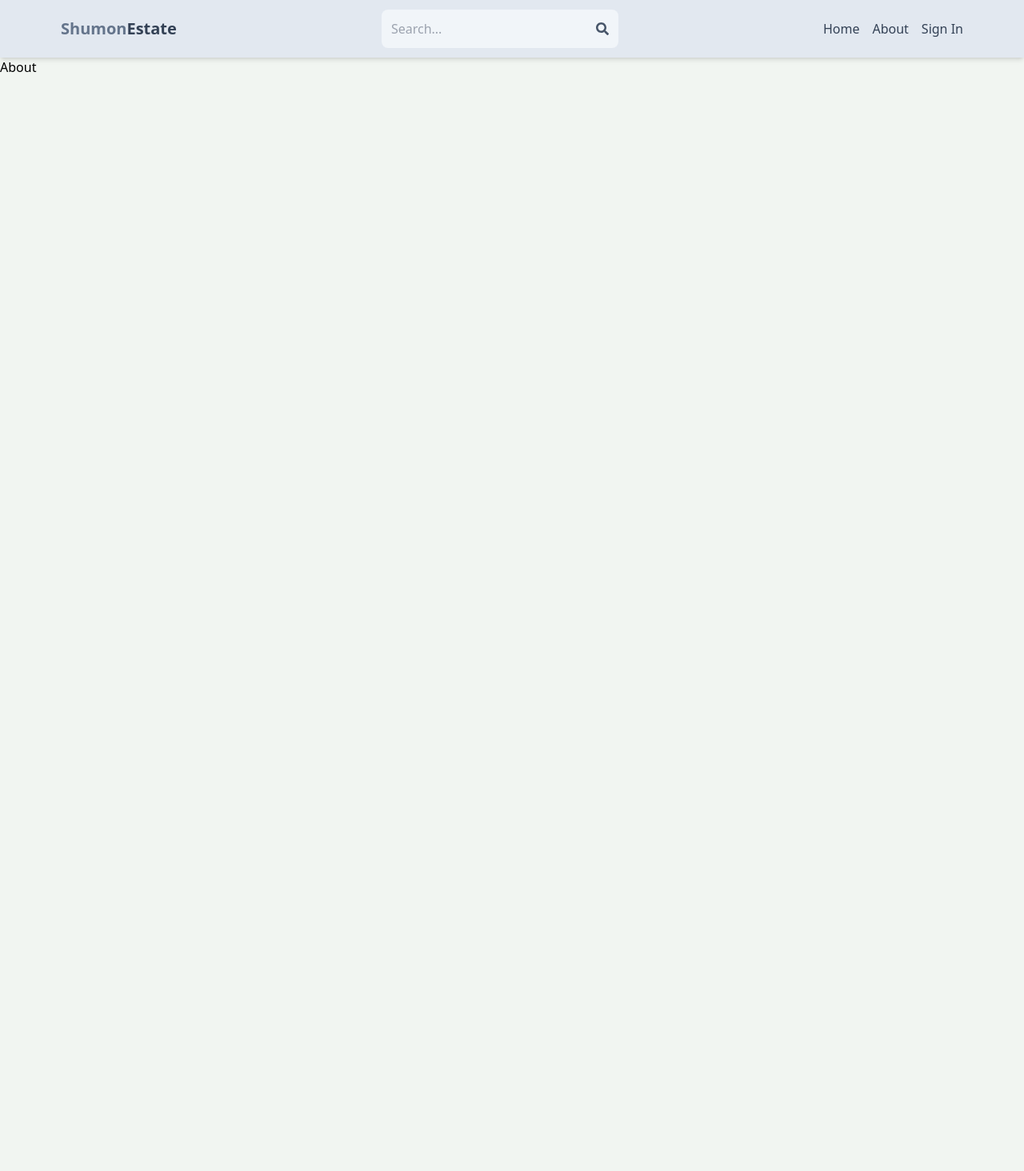
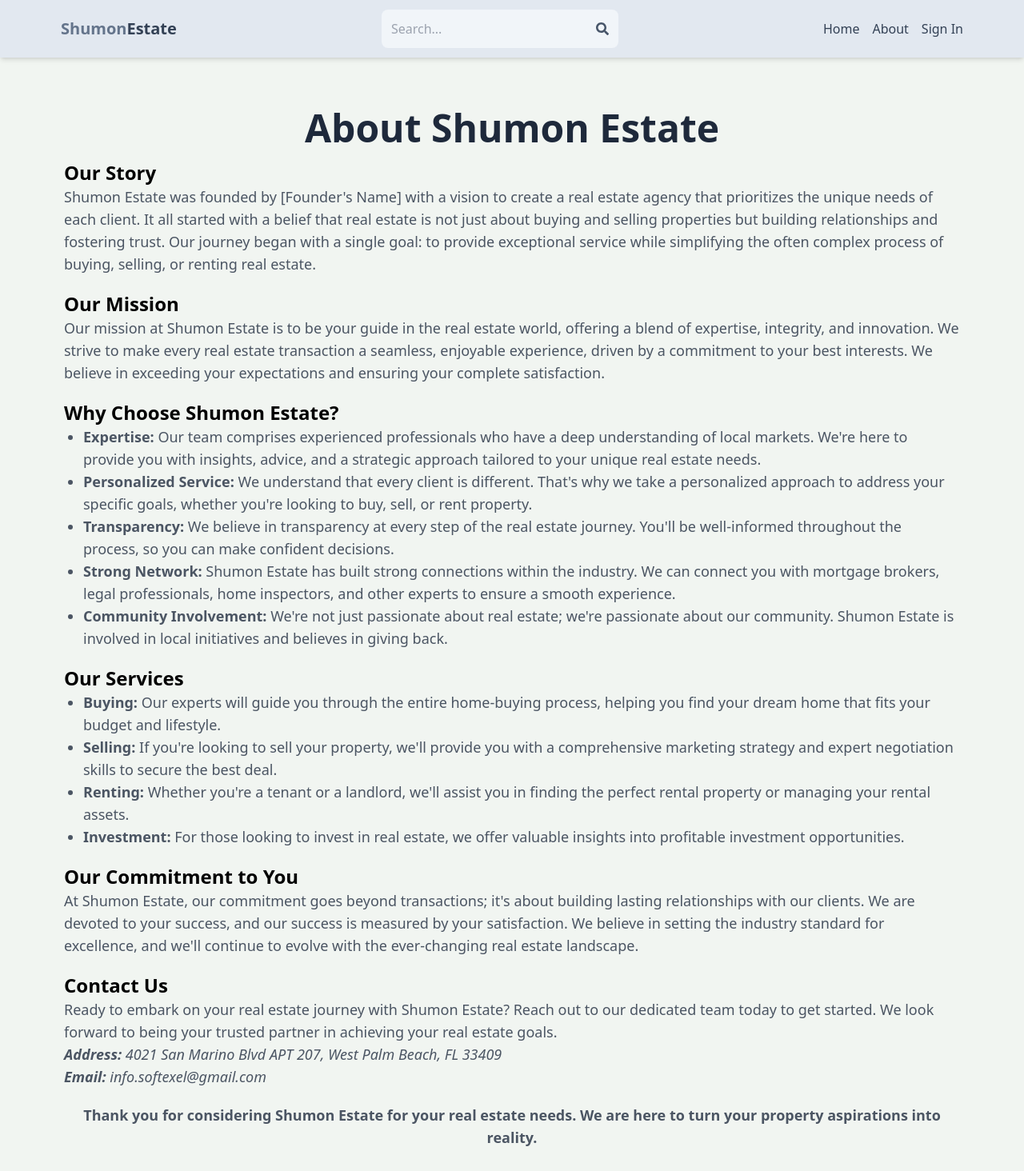
Before and after one commit to codewithshumon/mern-real-estate, a React (Vite) app in the folder client/: page /about in a window 1280 px wide. Shown: the whole page at 80% size. Before the commit the page ends 800 px from the top, so only its background shows below. Built offline with nearby package versions, Linux system fonts and the light colour scheme.

Commit message:
complete about page

```diff
--- a/client/src/pages/About.jsx
+++ b/client/src/pages/About.jsx
@@ -1,6 +1,134 @@
+/* eslint-disable react/no-unescaped-entities */
 /* eslint-disable no-unused-vars */
 import React from "react";
 
 export default function About() {
-  return <div>About</div>;
+  return (
+    <div className="flex flex-col gap-4">
+      <div className="text-center mt-16">
+        <h1 className="font-bold text-slate-800 text-3xl lg:text-5xl">
+          About Shumon Estate
+        </h1>
+      </div>
+      <div className="flex flex-col gap-5 px-20">
+        <div>
+          <h2 className="text-2xl font-semibold">Our Story</h2>
+          <p className="text-lg text-gray-600">
+            Shumon Estate was founded by [Founder's Name] with a vision to
+            create a real estate agency that prioritizes the unique needs of
+            each client. It all started with a belief that real estate is not
+            just about buying and selling properties but building relationships
+            and fostering trust. Our journey began with a single goal: to
+            provide exceptional service while simplifying the often complex
+            process of buying, selling, or renting real estate.
+          </p>
+        </div>
+        <div>
+          <h2 className="text-2xl font-semibold">Our Mission</h2>
+          <p className="text-lg text-gray-600">
+            Our mission at Shumon Estate is to be your guide in the real estate
+            world, offering a blend of expertise, integrity, and innovation. We
+            strive to make every real estate transaction a seamless, enjoyable
+            experience, driven by a commitment to your best interests. We
+            believe in exceeding your expectations and ensuring your complete
+            satisfaction.
+          </p>
+        </div>
+        <div>
+          <h2 className="text-2xl font-semibold">Why Choose Shumon Estate?</h2>
+          <ul className="list-disc pl-6 text-lg text-gray-600">
+            <li>
+              <strong>Expertise:</strong> Our team comprises experienced
+              professionals who have a deep understanding of local markets.
+              We're here to provide you with insights, advice, and a strategic
+              approach tailored to your unique real estate needs.
+            </li>
+            <li>
+              <strong>Personalized Service:</strong> We understand that every
+              client is different. That's why we take a personalized approach to
+              address your specific goals, whether you're looking to buy, sell,
+              or rent property.
+            </li>
+            <li>
+              <strong>Transparency:</strong> We believe in transparency at every
+              step of the real estate journey. You'll be well-informed
+              throughout the process, so you can make confident decisions.
+            </li>
+            <li>
+              <strong>Strong Network:</strong> Shumon Estate has built strong
+              connections within the industry. We can connect you with mortgage
+              brokers, legal professionals, home inspectors, and other experts
+              to ensure a smooth experience.
+            </li>
+            <li>
+              <strong>Community Involvement:</strong> We're not just passionate
+              about real estate; we're passionate about our community. Shumon
+              Estate is involved in local initiatives and believes in giving
+              back.
+            </li>
+          </ul>
+        </div>
+        <div>
+          <h2 className="text-2xl font-semibold">Our Services</h2>
+          <ul className="list-disc pl-6 text-lg text-gray-600">
+            <li>
+              <strong>Buying:</strong> Our experts will guide you through the
+              entire home-buying process, helping you find your dream home that
+              fits your budget and lifestyle.
+            </li>
+            <li>
+              <strong>Selling:</strong> If you're looking to sell your property,
+              we'll provide you with a comprehensive marketing strategy and
+              expert negotiation skills to secure the best deal.
+            </li>
+            <li>
+              <strong>Renting:</strong> Whether you're a tenant or a landlord,
+              we'll assist you in finding the perfect rental property or
+              managing your rental assets.
+            </li>
+            <li>
+              <strong>Investment:</strong> For those looking to invest in real
+              estate, we offer valuable insights into profitable investment
+              opportunities.
+            </li>
+          </ul>
+        </div>
+        <div>
+          <h2 className="text-2xl font-semibold">Our Commitment to You</h2>
+          <p className="text-lg text-gray-600">
+            At Shumon Estate, our commitment goes beyond transactions; it's
+            about building lasting relationships with our clients. We are
+            devoted to your success, and our success is measured by your
+            satisfaction. We believe in setting the industry standard for
+            excellence, and we'll continue to evolve with the ever-changing real
+            estate landscape.
+          </p>
+        </div>
+        <div>
+          <h2 className="text-2xl font-semibold">Contact Us</h2>
+          <p className="text-lg text-gray-600">
+            Ready to embark on your real estate journey with Shumon Estate?
+            Reach out to our dedicated team today to get started. We look
+            forward to being your trusted partner in achieving your real estate
+            goals.
+          </p>
+          <address>
+            <p className="text-lg text-gray-600">
+              <strong>Address:</strong> 4021 San Marino Blvd APT 207, West Palm
+              Beach, FL 33409
+            </p>
+            <p className="text-lg text-gray-600">
+              <strong>Email:</strong> info.softexel@gmail.com
+            </p>
+          </address>
+        </div>
+        <div>
+          <p className="text-lg text-gray-600 mb-7 font-semibold  text-center">
+            Thank you for considering Shumon Estate for your real estate needs.
+            We are here to turn your property aspirations into reality.
+          </p>
+        </div>
+      </div>
+    </div>
+  );
 }
```
